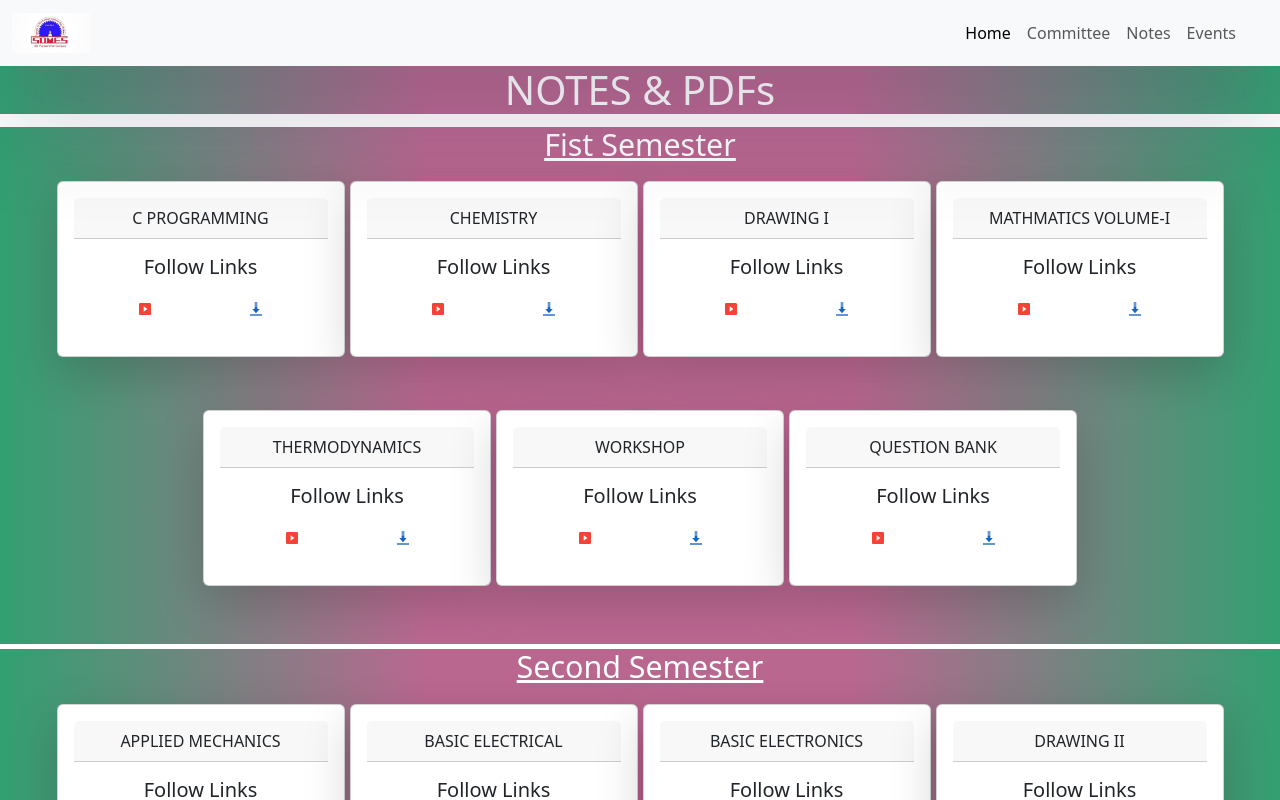
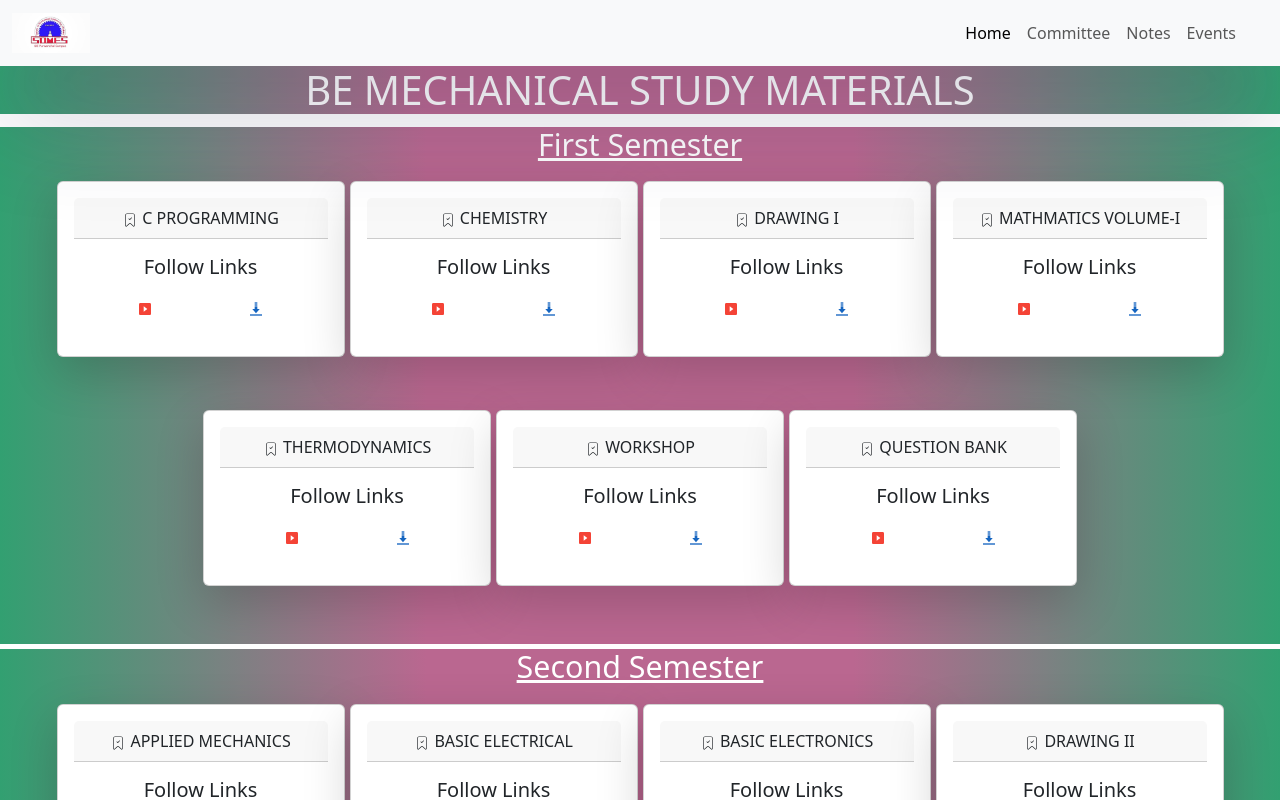
Before and after one commit to subashkumaryadav/SOMES-, a React (Create React App) app: page /notes in a window 1280 px wide. Shown: the top 800 px of the page. Built offline with nearby package versions, Linux system fonts and the light colour scheme.

Commit message:
subash-iii

```diff
--- a/src/data/notes/notes.json
+++ b/src/data/notes/notes.json
@@ -4,7 +4,7 @@
     "year": [
       {
         "id": 1001,
-        "sem": "Fist Semester",
+        "sem": "First Semester",
         "Subjects": [
           {
             "id": 1,
--- a/src/pages/notes/Notes.js
+++ b/src/pages/notes/Notes.js
@@ -1,5 +1,5 @@
-
 import React from "react";
+import { CiBookmarkCheck } from "react-icons/ci";
 import { FcStart, FcDownload } from "react-icons/fc";
 import Layout from "../../components/layout/Layout";
 import style from "../../style/notes/note.module.css";
@@ -9,29 +9,35 @@ import { Link } from "react-router-dom";
 const Notes = () => {
   return (
     <Layout>
-      <h1 className={style.note_head}>NOTES & PDFs</h1>
-      { notes.map((current) => {
-        const note =current.year;
-         return <div className={style.semeter_St} key={current.id}>
-     {
-        note.map((data)=>{
-
-    return <div className={style.note_main} key={data.id}>
+      <h1 className={style.note_head}>BE MECHANICAL STUDY MATERIALS</h1>
+      {notes.map((current) => {
+        const note = current.year;
+        return (
+          <div className={style.semeter_St} key={current.id}>
+            {note.map((data) => {
+              return (
+                <div className={style.note_main} key={data.id}>
                   <h3>{data.sem}</h3>
 
-
                   <div className={style.notes_subj}>
-       {
-          data.Subjects.map((sub)=>{
-
-        return <div
+                    {data.Subjects.map((sub) => {
+                      return (
+                        <div
+                          data-mdb-toggle="animation"
+                          data-mdb-animation-show-on-load="false"
+                          data-mdb-animation-start="onScroll"
+                          data-mdb-animation="fade-in"
+                          data-mdb-animation-delay="300"
                           key={sub.id}
                           className="card shadow-lg p-3 bg-body mb-5 rounded"
-            style={{ width: "18rem",height:"11rem" }}
+                          style={{ width: "18rem", height: "11rem" }}
                         >
-            <div className="card-header">{sub.name}</div>
+                          <div className="card-header text-bold ">
+
+                            <CiBookmarkCheck /> {sub.name}
+                          </div>
                           <div className="card-body">
-              <h5 className="card-title">Follow Links</h5>
+                            <h5 className="card-title"> Follow Links </h5>
                             <div className="d-flex text-white bg-body my-3 justify-content-around ">
                               <Link to={sub.youtube} target="_blank">
                                 <FcStart />
@@ -41,21 +47,18 @@ const Notes = () => {
                               </Link>
                             </div>
                           </div>
-
-
                         </div>
-        })
-      }
-          </div>
-
-          </div>
+                      );
                     })}
                   </div>
+                </div>
+              );
+            })}
+          </div>
+        );
       })}
     </Layout>
   );
 };
 
-
-
 export default Notes;
--- a/src/style/notes/note.module.css
+++ b/src/style/notes/note.module.css
@@ -19,6 +19,7 @@
   font-size: 1.9rem;
   text-transform: capitalize;
   text-decoration: underline;
+  font-weight: 400;
 }
 .semeter_St{
     display: flex;
```
Lines whose indentation alone changed are shown as unchanged.
